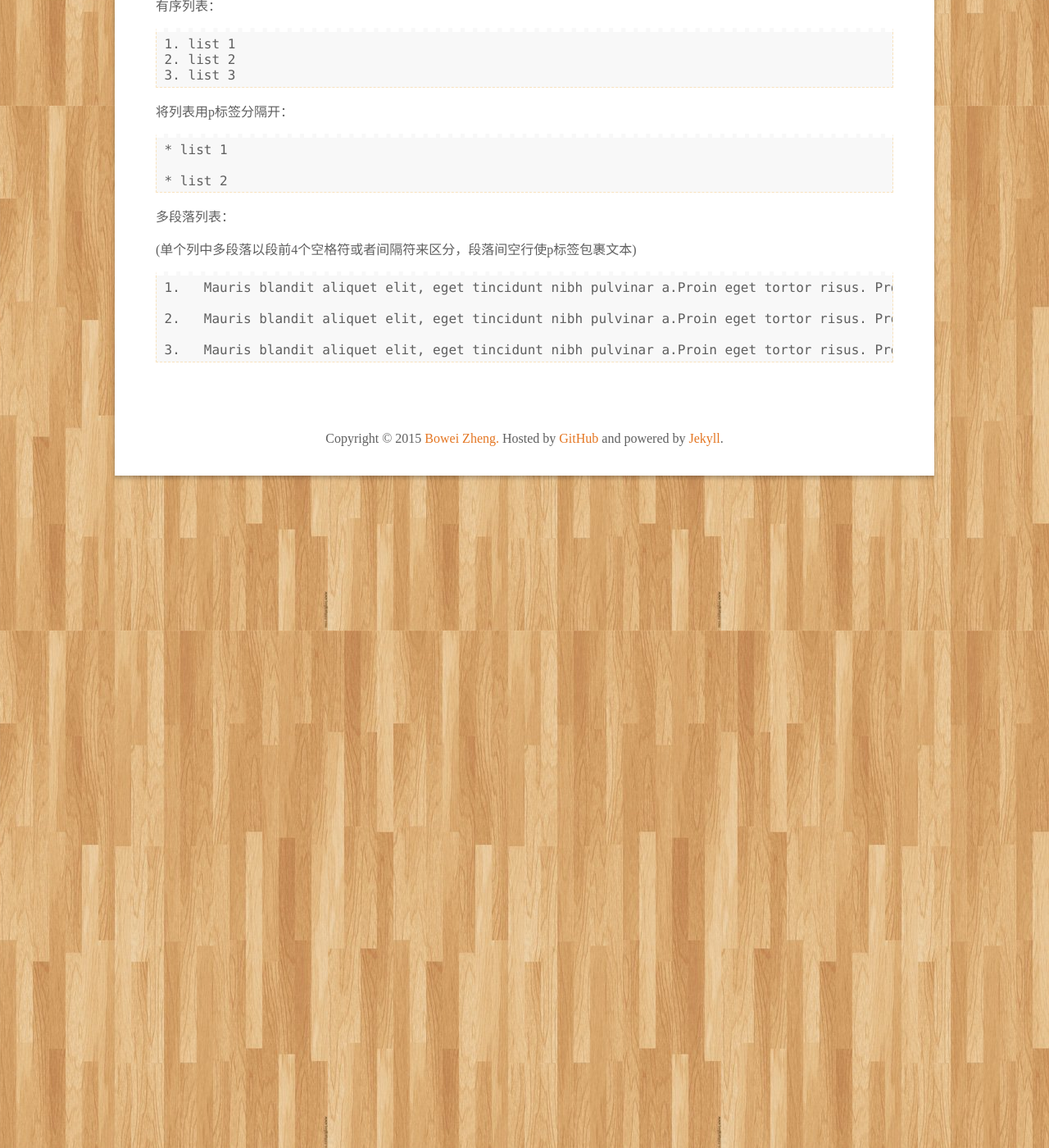
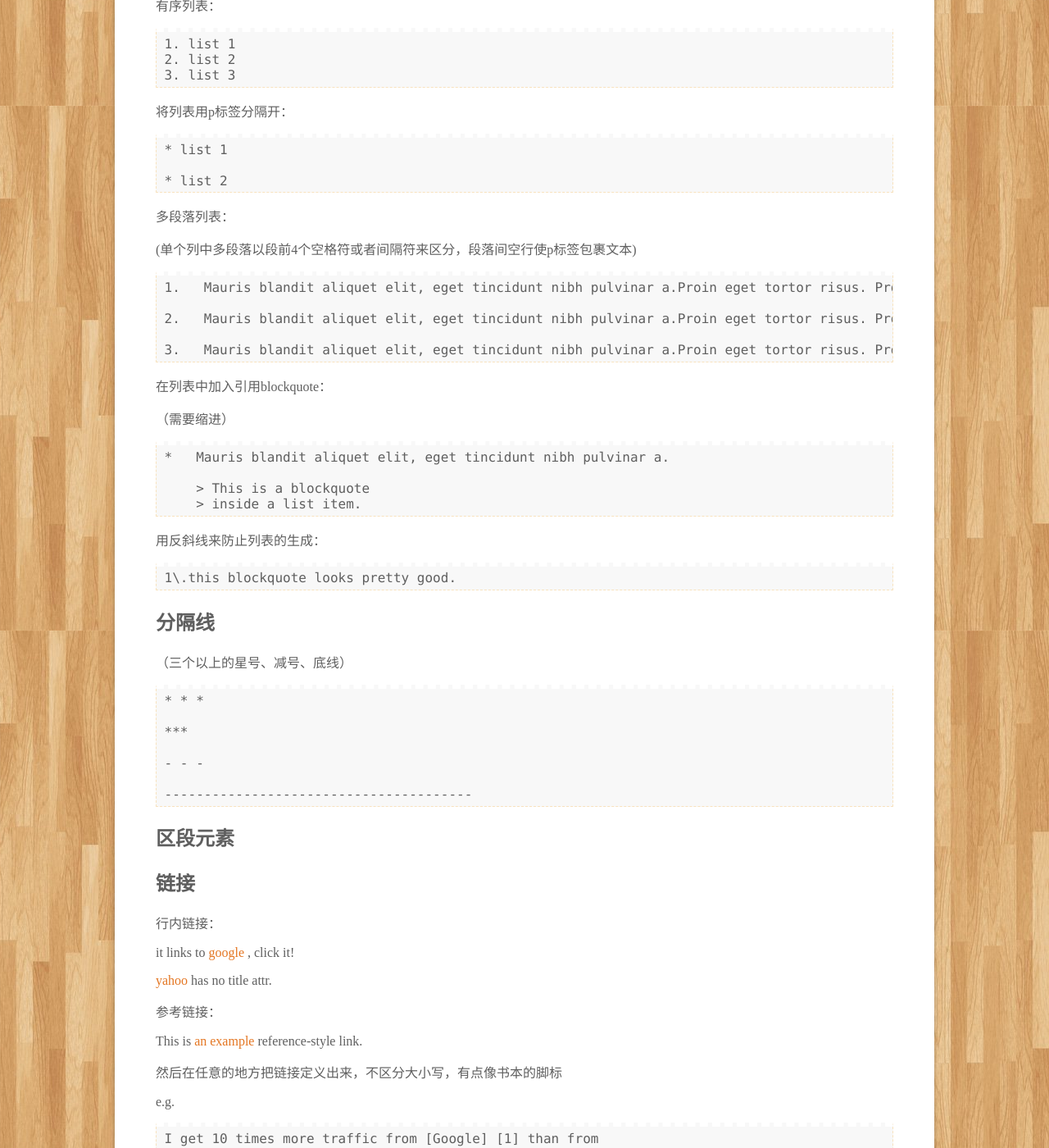
Before and after one commit to wynn719/blog, a Jekyll site: the page built from _posts/2015-02-15-Markdown-note.md, in a window 1280 px wide and 1400 px high, scrolled down 1791 px. Shown: the whole window at 82% size. Built offline with Jekyll 4.4.1, drawn with Linux system fonts in a browser that asks for light colours; comment, search, counter and statistics services are not loaded; some of the changed text lies outside the part shown.

```diff
--- a/_posts/2015-02-15-Markdown-note.md
+++ b/_posts/2015-02-15-Markdown-note.md
@@ -101,3 +101,127 @@
 
 3.   Mauris blandit aliquet elit, eget tincidunt nibh pulvinar a.Proin eget tortor risus. Proin eget tortor risus. Cras ultricies ligula sed magna dictum porta.
 {% endhighlight %}
+
+在列表中加入引用blockquote：
+
+（需要缩进）
+
+{% highlight html %}
+*   Mauris blandit aliquet elit, eget tincidunt nibh pulvinar a.
+
+    > This is a blockquote
+    > inside a list item.
+{% endhighlight %}
+
+用反斜线来防止列表的生成：
+{% highlight html %}
+1\.this blockquote looks pretty good.
+{% endhighlight %}
+
+## 分隔线
+（三个以上的星号、减号、底线）
+{% highlight html %}
+* * *
+
+***
+
+- - -
+
+---------------------------------------
+{% endhighlight %}
+
+# 区段元素
+## 链接
+行内链接：
+{% highlight html %}
+
+{% endhighlight %}
+
+it links to [google](http://www.google.com/ "the title of this link") , click it!
+
+[yahoo](http:www.yahoo.com) has no title attr.
+
+参考链接：
+
+This is [an example] [id] reference-style link.
+
+然后在任意的地方把链接定义出来，不区分大小写，有点像书本的脚标
+
+[id]: <http://example.com/>  "Optional Title Here"
+
+e.g.
+{% highlight html %}
+I get 10 times more traffic from [Google] [1] than from
+[Yahoo] [2] or [MSN] [3].
+
+  [1]: http://google.com/        "Google"
+  [2]: http://search.yahoo.com/  "Yahoo Search"
+  [3]: http://search.msn.com/    "MSN Search"
+{% endhighlight %}
+
+I get 10 times more traffic from [Google] [1] than from
+[Yahoo] [2] or [MSN] [3].
+
+  [1]: http://google.com/        "Google"
+  [2]: http://search.yahoo.com/  "Yahoo Search"
+  [3]: http://search.msn.com/    "MSN Search"
+
+## 强调
+一个星号包裹是em，两个是strong，同样反斜线输出正常的星号
+{% highlight html %}
+*single asterisks*
+
+_single underscores_
+
+**double asterisks**
+
+__double underscores__
+{% endhighlight %}
+
+## 代码
+用反引号包裹形成code代码
+{% highlight html %}
+`printf()`
+{% endhighlight %}
+
+## 图片
+行内图片：
+{% highlight html %}
+![Alt text](/path/to/img.jpg)
+
+![Alt text](/path/to/img.jpg "Optional title")
+{% endhighlight %}
+
+参考图片：
+{% highlight html %}
+![Alt text][id]
+
+[id]: url/to/image  "Optional title attribute"
+{% endhighlight %}
+
+# 其他
+##自动连接
+{% highlight html %}
+<address@example.com>
+{% endhighlight %}
+
+##反斜杠
+Markdown 支持以下这些符号前面加上反斜杠来帮助插入普通的符号：
+
+{% highlight html %}
+\   反斜线
+`   反引号
+*   星号
+_   底线
+{}  花括号
+[]  方括号
+()  括弧
+#   井字号
++   加号
+-   减号
+.   英文句点
+!   惊叹号
+{% endhighlight %}
+
+> 以上仅方便个人使用，一些自己觉得不需要的就没有加入了。
+> 强大的Markdown肯定有一些更好的语法，请自行google哈！
```
